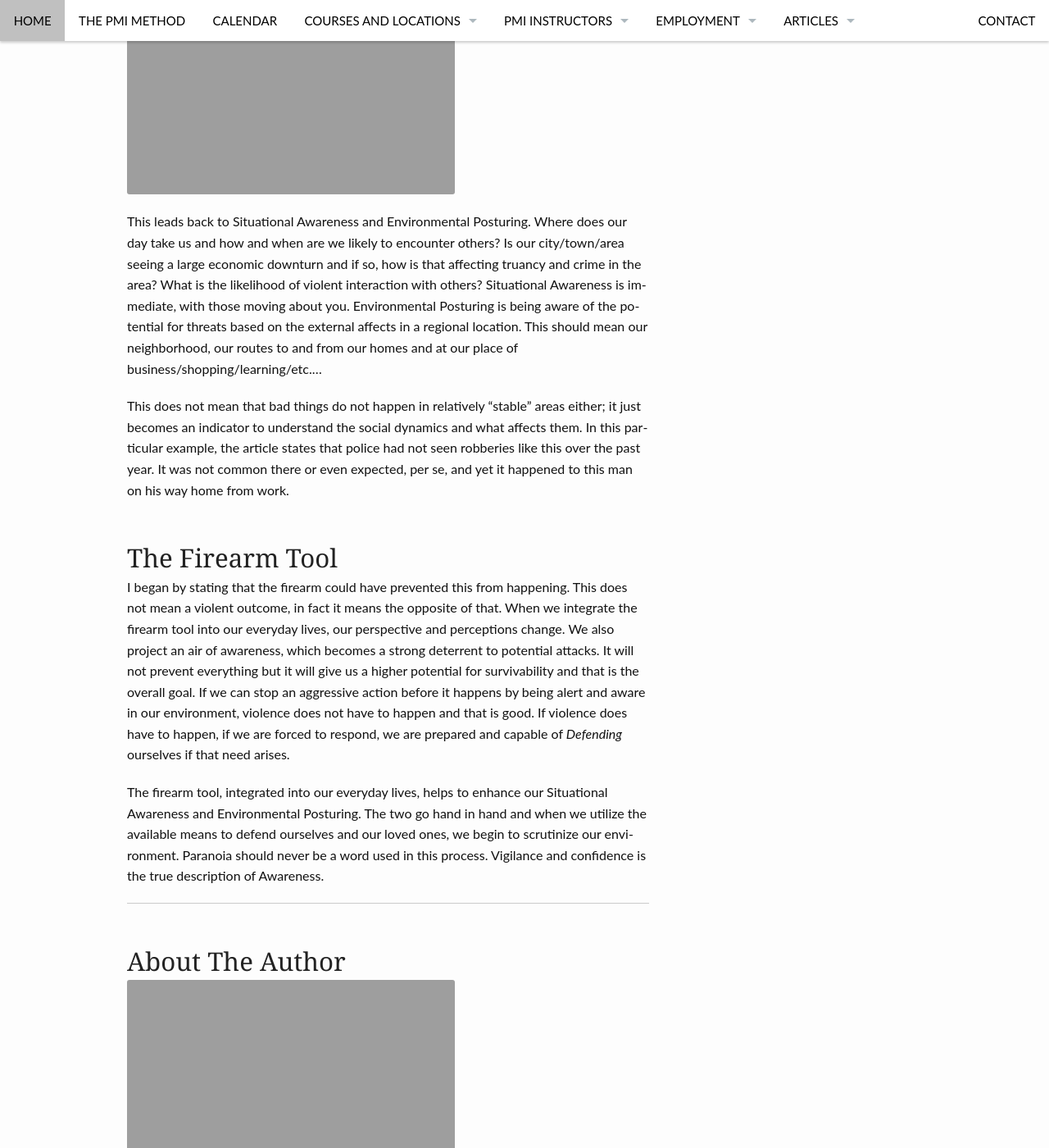
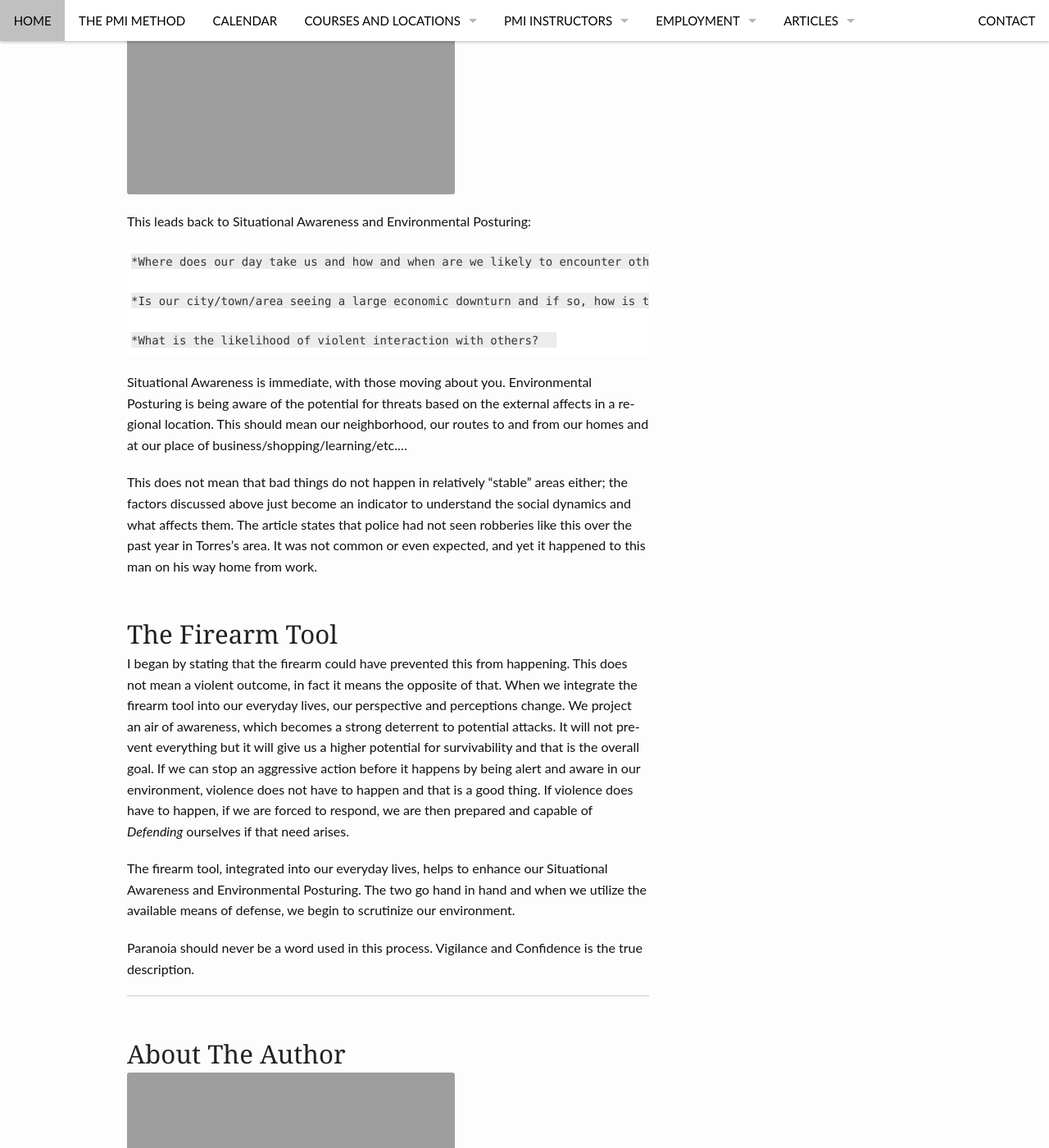
Before and after one commit to JonWeilerPMI/pmisite, a Jekyll site: the page built from _posts/Training/2015-07-01-Defensive-Lifestyle-Awareness.md, in a window 1280 px wide and 1400 px high, scrolled down 3192 px. Shown: the whole window at 82% size. Built offline with Jekyll 4.4.1, drawn with Linux system fonts in a browser that asks for light colours; comment, search, counter and statistics services are not loaded; some of the changed text lies outside the part shown.

Commit message:
update text errors

```diff
--- a/_posts/Training/2015-07-01-Defensive-Lifestyle-Awareness.md
+++ b/_posts/Training/2015-07-01-Defensive-Lifestyle-Awareness.md
@@ -16,17 +16,17 @@
 comments: true
 show_meta: false
 ---
-This article is taken from an actual event:  [http://www.fox46charlotte.com/news/local-news/57051605-story]
+This article is taken from an actual event:  (http://www.fox46charlotte.com/news/local-news/57051605-story)
 
 > “Give me your money or I’ll kill you.”
 
-This is the words heard by a man named Fernando Torres from Cornelius, NC during the first week of December, while pumping gas on his way home from work.
+This is the words heard by a man named Fernando Torres from Cornelius, NC, while pumping gas on his way home from work.
 
 ![Torres]({{ site.url }}/images/articles/4.jpg)
 
 > “He put a gun in my stomach and said give me your money or I’ll kill you. Then he hit me in the face and the stomach," said Torres.
 
-I travel everywhere and find myself complacent on many occasions, especially while pumping gas.  Our routines change our perspectives.  In this case, Torress was going home after a day of work, looking forward to seeing his family when he assaulted. He was not anticipating this, it just happened.  The article does not give an account of whether Torres was armed or not, but what if he were?  Would this have changed any outcome?
+I travel everywhere and find myself complacent on many occasions, especially while pumping gas.  Our routines become comfortable, they take us away from the potentials around us.  In this case, Torress was going home after a day of work, looking forward to seeing his family when he assaulted. He was not anticipating this, it just happened.  The article does not give an account of whether Torres was armed or not, but what if he were?  Would this have changed any outcome?
 
 That is difficult to answer.  An armed citizen is supposed to be vigilant, however this is not always the case.  Again, I find myself in various stages of complacency - as we all do.  The questions is:  Would the firearm integrated into his everyday life changed the outcome of this?
 
@@ -34,14 +34,14 @@
 
 ##Readiness Preparation
 
-We live in a world now that seems to be constantly under threat, whether it from crime, regulation or now, extremist threats.  To carry a firearm concealed is a very responsible action now, as long as we are prepared to truly integrate it into our lives.  This means forethought and training.  When integrating a firearm into daily life, certain steps must be taken.
+We live in a world now that seems to be constantly under threat, whether it from crime, regulation or even terrorism.  To carry a firearm concealed is a very responsible action now, as long as we are prepared to truly integrate it into our lives.  This means forethought and training.
 
 ###We have to ask ourselves:
 
 1.	Can you carry legally?
-	a.	If your state requires a Concealed Carry Permit and course, you must take it.
+	a.	If your state requires a Concealed Carry Permit, you must obtain one.
 
-2.	Which firearm will you carry?
+2.	Which type firearm will you carry?
 
 3.	What caliber?
 
@@ -59,23 +59,33 @@
 
 ## Environmental Posturing
 
-There are many factors that affect our society:  economy, politics, war and “terrorism” to name a few.  All of these items are chaotic in nature and do not ultimately promote peace within a nation, regardless of the side it is on.  This translates down to the individual, who for whatever reason will make a decision to take by any means necessary.  And whatever it is that they desire, is up to the individual along with how they take it.  This could be money, drugs, cars or even people.  Human beings are capable of terrible acts; it is up to us to take the steps to protect ourselves and our loved ones.  Property is expendable, people are not.
+There are many factors that affect our society:  economy, politics, war and “terrorism” to name a few.  All of these items are chaotic in nature and do not ultimately promote peace within a nation, regardless of the side it is on.  This chaos filters down to the individual, who for whatever reason will make a decision to take by any means necessary.  And that individual could want money, drugs, cars or even people.  Human beings are capable of terrible acts and it is up to us to take the steps to protect ourselves and our loved ones.  Property is expendable, people are not.
 
 >"I thought about my children, my family. Because I am the only one providing for them," said Torres.
 
-That quote is taken from the article and is an interesting thought process.  In courses where we discuss the Defensive Lifestyle, the ready response is “Let it happen to me,” without really taking into consideration the effect your loss would have on your loved ones.  We always want to protect them by shielding them from violence, but we also fill a large role in their lives.  There would be a great void left if you were no longer in it.  It is a challenging situation but necessary to consider.  We want to keep our children, husbands and wives safe and happy. This is impossible if we are no longer alive.
+That quote, taken from the article, is an interesting thought process.  In our courses, we routinely discuss the Defensive Lifestyle and the common response is “Let it happen to me.”  Most people will default to this without really taking into consideration how important they are to loved ones.  We always want to protect them by shielding them from violence, but we also fill a large role in their lives.  There would be a great void left if you were no longer in it.  We want to keep our children, husbands and wives safe and happy but this is impossible if we are no longer alive.
 
 ![Aware]({{ site.url }}/images/articles/7.jpg)
 
-This leads back to Situational Awareness and Environmental Posturing.  Where does our day take us and how and when are we likely to encounter others?  Is our city/town/area seeing a large economic downturn and if so, how is that affecting truancy and crime in the area?  What is the likelihood of violent interaction with others?  Situational Awareness is immediate, with those moving about you.  Environmental Posturing is being aware of the potential for threats based on the external affects in a regional location.  This should mean our neighborhood, our routes to and from our homes and at our place of business/shopping/learning/etc.…
+This leads back to Situational Awareness and Environmental Posturing:
 
-This does not mean that bad things do not happen in relatively “stable” areas either; it just becomes an indicator to understand the social dynamics and what affects them.  In this particular example, the article states that police had not seen robberies like this over the past year.  It was not common there or even expected, per se, and yet it happened to this man on his way home from work.
+	*Where does our day take us and how and when are we likely to encounter others?
+
+	*Is our city/town/area seeing a large economic downturn and if so, how is that affecting truancy and crime in the area?
+
+	*What is the likelihood of violent interaction with others?
+
+Situational Awareness is immediate, with those moving about you.  Environmental Posturing is being aware of the potential for threats based on the external affects in a regional location.  This should mean our neighborhood, our routes to and from our homes and at our place of business/shopping/learning/etc.…
+
+This does not mean that bad things do not happen in relatively “stable” areas either; the factors discussed above just become an indicator to understand the social dynamics and what affects them.  The article states that police had not seen robberies like this over the past year in Torres's area.  It was not common  or even expected, and yet it happened to this man on his way home from work.
 
 ##The Firearm Tool
 
-I began by stating that the firearm could have prevented this from happening.  This does not mean a violent outcome, in fact it means the opposite of that.  When we integrate the firearm tool into our everyday lives, our perspective and perceptions change.  We also project an air of awareness, which becomes a strong deterrent to potential attacks.  It will not prevent everything but it will give us a higher potential for survivability and that is the overall goal.  If we can stop an aggressive action before it happens by being alert and aware in our environment, violence does not have to happen and that is good.  If violence does have to happen, if we are forced to respond, we are prepared and capable of *Defending* ourselves if that need arises.
+I began by stating that the firearm could have prevented this from happening.  This does not mean a violent outcome, in fact it means the opposite of that.  When we integrate the firearm tool into our everyday lives, our perspective and perceptions change.  We project an air of awareness, which becomes a strong deterrent to potential attacks.  It will not prevent everything but it will give us a higher potential for survivability and that is the overall goal.  If we can stop an aggressive action before it happens by being alert and aware in our environment, violence does not have to happen and that is a good thing.  If violence does have to happen, if we are forced to respond, we are then prepared and capable of *Defending* ourselves if that need arises.
 
-The firearm tool, integrated into our everyday lives, helps to enhance our Situational Awareness and Environmental Posturing.  The two go hand in hand and when we utilize the available means to defend ourselves and our loved ones, we begin to scrutinize our environment.  Paranoia should never be a word used in this process.  Vigilance and confidence is the true description of Awareness.
+The firearm tool, integrated into our everyday lives, helps to enhance our Situational Awareness and Environmental Posturing.  The two go hand in hand and when we utilize the available means of defense, we begin to scrutinize our environment.
+
+Paranoia should never be a word used in this process.  Vigilance and Confidence is the true description.
 
 
 ______________________________________________________
```
Also changed, not shown: other parts of _posts/Training/2015-07-01-Defensive-Lifestyle-Awareness.md (+2 -2 lines).
